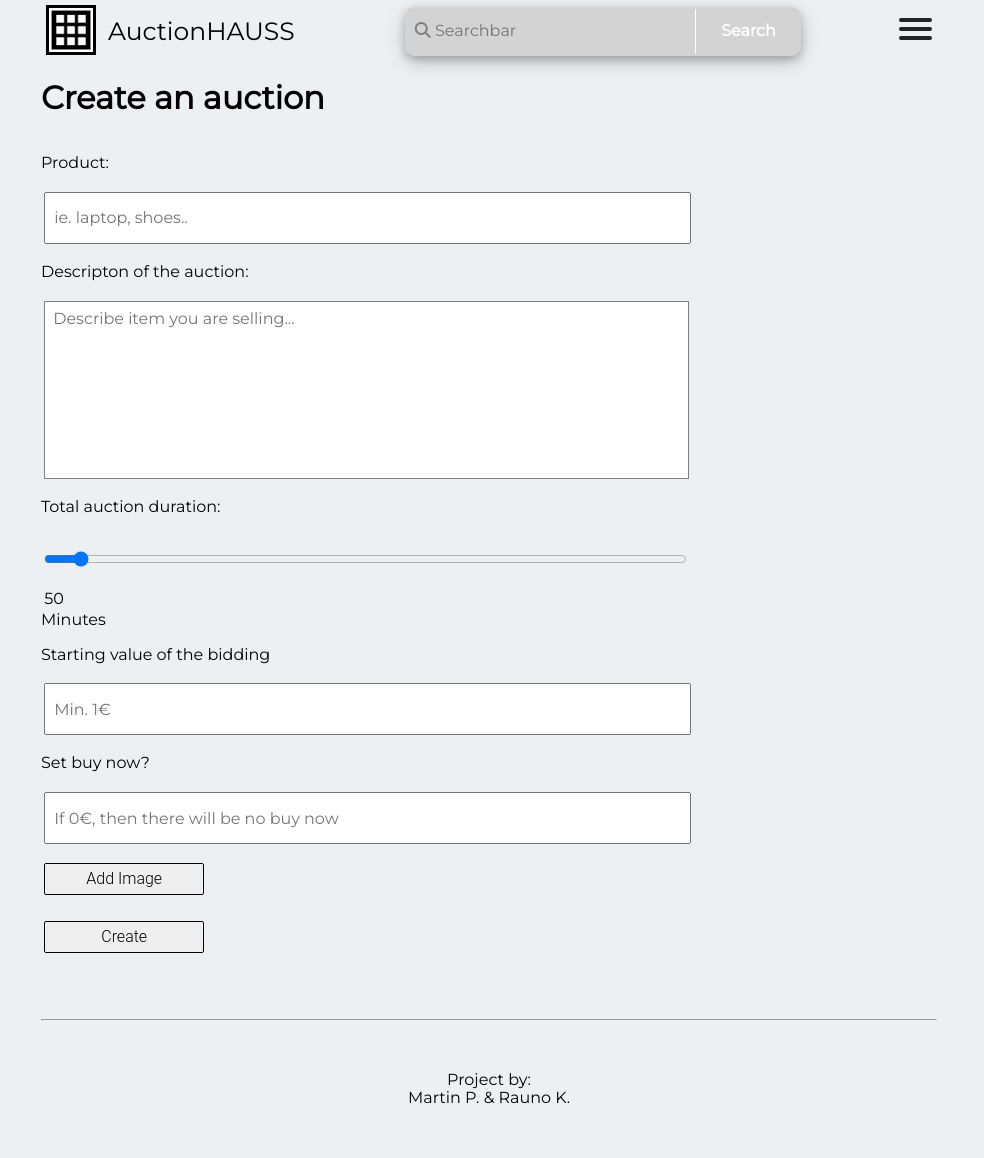
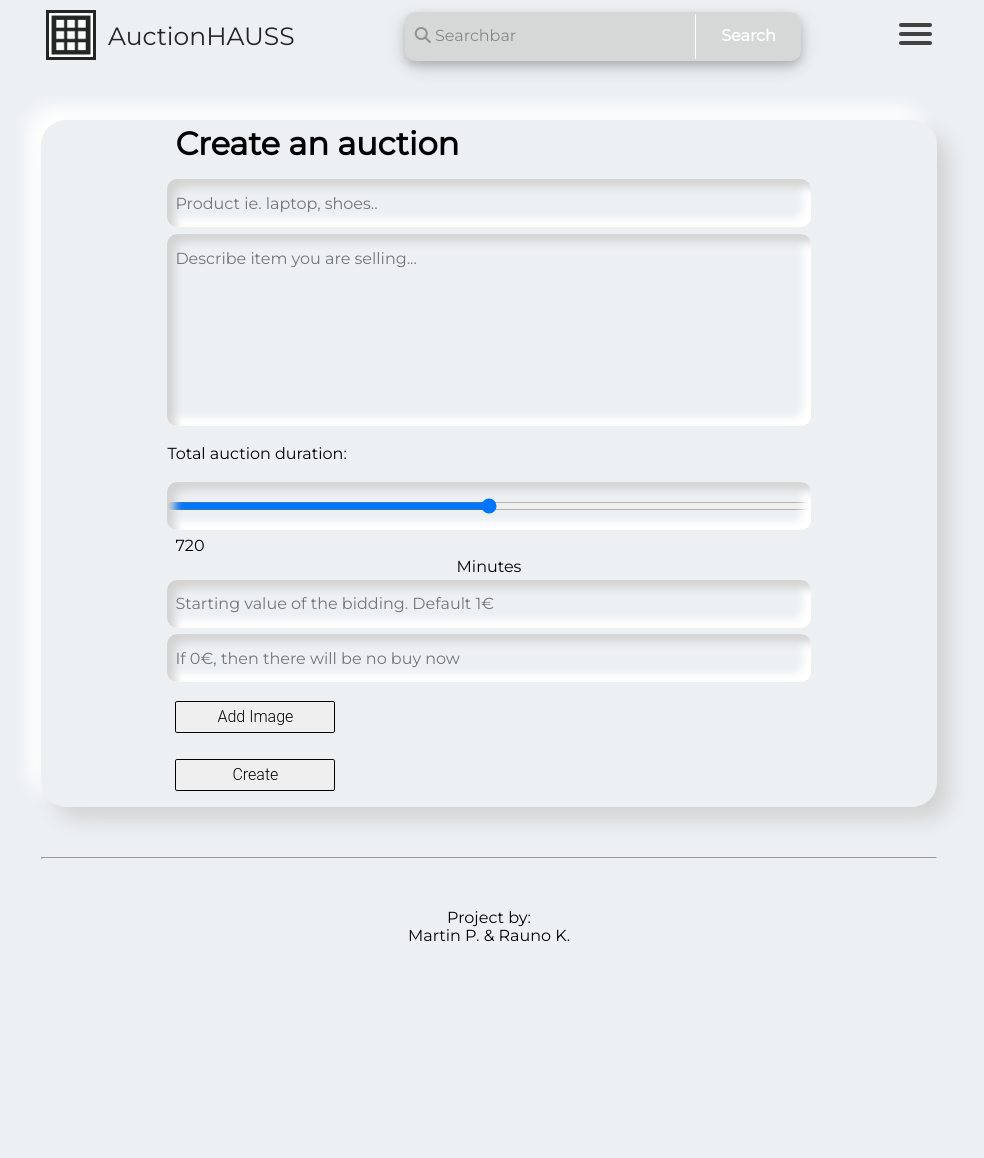
Before and after one commit to fezzzle/django_auction, a Django app: template auction/templates/auction/create.html in a window 1280 px wide. Shown: the whole page, without its empty margins (151-1135 px from the left). After the commit the page ends 942 px from the top, so only its background shows below. Run offline with Django 3.2, Linux system fonts and the light colour scheme; the template is opened without the code that fills it, so the values that code supplies are empty; some libraries are stand-ins or nearby versions.

Commit message:
create css

```diff
--- a/auction/static/auction/main.css
+++ b/auction/static/auction/main.css
@@ -126,16 +126,18 @@ body {
     /*margin-left: 10%;
     margin-right: 10%;*/
     justify-content: space-between;
-    z-index: 1;
-    background-color: white;
+    z-index: 999;
+    /*background-color: white;*/
     /*text-transform: uppercase;*/
     overflow: visible;
     /*border-bottom: 1px solid black;*/
-    background: #ecf0f3;
+    /*background: #ecf0f3;*/
+    background: none;
+    opacity: 0.85;
 }
 
 .navbar > div {
-    margin: 5px;
+    margin: 10px 5px;
     /*border: 1px solid red;*/
 }
 
@@ -143,13 +145,15 @@ body {
     display: flex;
     align-items: center;
     /*border: 1px solid red;*/
+
 }
 
 .formaalsuskuubis {
     background: lightgrey;
     border-radius: 10px;
     /*position:relative;*/
-    box-shadow: 0 4px 8px 0 rgba(0, 0, 0, 0.2), 0 6px 20px 0 rgba(0, 0, 0, 0.19);
+    box-shadow: 0 4px 8px 0 rgba(0, 0, 0, 0.2), 0 6px 20px 0 rgba(0, 0, 0, 0.19),
+                0 -4px 8px 0 rgba(255, 255, 255, 0.2), 0 -6px 20px 0 rgba(255, 255, 255, 0.19);
 }
 
 .fas {
@@ -227,24 +231,52 @@ a:hover {
 
 .form-style {
     /* border: 10px blue solid; */
+    margin-top:15vh;
     display: flex;
     flex-direction: column;
+    align-items: center;
+    border-radius: 25px;
+    box-shadow: 13px 13px 20px lightgrey, -13px -13px 20px white;
 }
 
 .form-style > * {
     width: 70%;
     margin: 0.2em;
+
 }
 
 .form-style > input {
     height: 2rem;
     padding: 0.5em;
+    background-color: #ecf0f3;
     outline: none;
+    border: none;
+    border-radius: 10px;
+    box-shadow: inset 8px 8px 8px lightgrey, inset -8px -8px 8px white;
 }
 
 .form-style > textarea {
     height: 10rem;
-    border: 1px solid grey;
+    background-color: #ecf0f3;
+    resize: none;
+    border: none;
+    /*border: 1px solid lightgrey;*/
+    transition:all 0.5s ease-in-out;
+    padding: 1em 0.5em;
+    outline: none;
+    border-radius: 10px;
+    box-shadow: inset 8px 8px 8px lightgrey, inset -8px -8px 8px white;
+}
+
+.form-style > textarea:focus {
+    outline: none;
+    border: none;
+    box-shadow: 0 4px 8px 0 rgba(0, 0, 0, 0.2), 0 6px 20px 0 rgba(0, 0, 0, 0.19);
+    transform: scale(1.5);
+    /*margin-left: 7vw;*/
+    font-size: 0.8em;
+    border-radius: 20px;
+    /*background:green;*/
 }
 
 .form-style > label {
@@ -758,14 +790,7 @@ footer {
 
 
 textarea {
-    height: 200px;
-    width: 400px;
-    resize: none;
 
-    border: 1px solid lightgrey;
-    transition:all 0.5s ease-in-out;
-    padding: 0.5em;
-    outline: none;
 }
 
 .create-div {
@@ -792,15 +817,7 @@ textarea {
 
 }
 
-textarea:focus {
-    outline: none;
-    border: none;
-    box-shadow: 0 4px 8px 0 rgba(0, 0, 0, 0.2), 0 6px 20px 0 rgba(0, 0, 0, 0.19);
-    transform: scale(1.5);
-    margin-left: 7vw;
-    font-size: 0.8em;
-    /*background:green;*/
-}
+
 
 .formal {
     width:100%;
--- a/auction/templates/auction/create.html
+++ b/auction/templates/auction/create.html
@@ -1,6 +1,8 @@
 {% extends "auction/base.html" %}
 
 {% block content %}
+
+<form action="{% url 'auction:create' %}" method="POST" enctype="multipart/form-data" class="form-style">
     <h1>Create an auction</h1>
     <div class="error-box">
         {% if messages %}
@@ -12,19 +14,18 @@
         {% endif %}
     </div>
 
-<form action="{% url 'auction:create' %}" method="POST" enctype="multipart/form-data" class="form-style">
     <!-- {% if error_message %}<p class="error"><strong>{{ error_message }}</strong></p>{% endif %} -->
     {% csrf_token %}
-    <label for="title">Product:</label>
-    <input type="text" name="title" placeholder="ie. laptop, shoes.." maxlength="100">
-    <label for="description">Descripton of the auction:</label>
+<!--    <label for="title">Product:</label>-->
+    <input type="text" name="title" placeholder="Product ie. laptop, shoes.." maxlength="100">
+<!--    <label for="description">Descripton of the auction:</label>-->
     <textarea name="description" placeholder="Describe item you are selling..." maxlength="500"></textarea>
     <label for="duration">Total auction duration:</label>
-    <input type="range" name="duration" id="duration" value="50" min="1" max="1440" oninput="durationOut.value = duration.value">
-    <output name="durationOut" id="durationOut">50</output> Minutes<br>
-    <label for="min_value">Starting value of the bidding</label>
-    <input type="number" name="min_value" placeholder="Min. 1€" min="1">
-    <label for="buy_now">Set buy now?</label>
+    <input type="range" name="duration" id="duration" value="720" min="1" max="1440" oninput="durationOut.value = duration.value">
+    <output name="durationOut" id="durationOut">720</output> Minutes<br>
+<!--    <label for="min_value">Starting value of the bidding</label>-->
+    <input type="number" name="min_value" placeholder="Starting value of the bidding. Default 1€" min="1">
+<!--    <label for="buy_now">Set buy now?</label>-->
     <input type="number" name="buy_now" placeholder="If 0€, then there will be no buy now">
 
     <div id="image-add">
```
Lines whose indentation alone changed are shown as unchanged.
